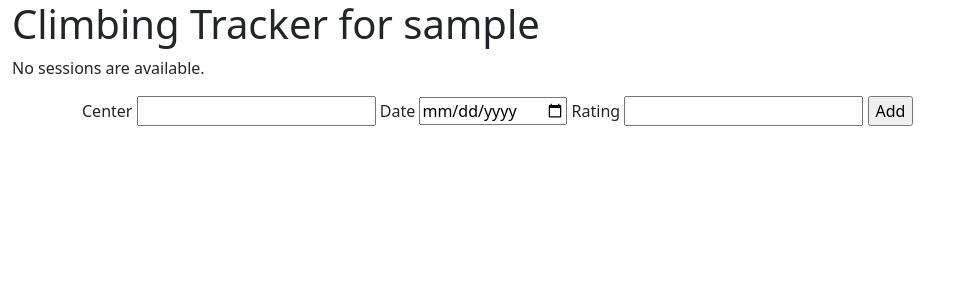
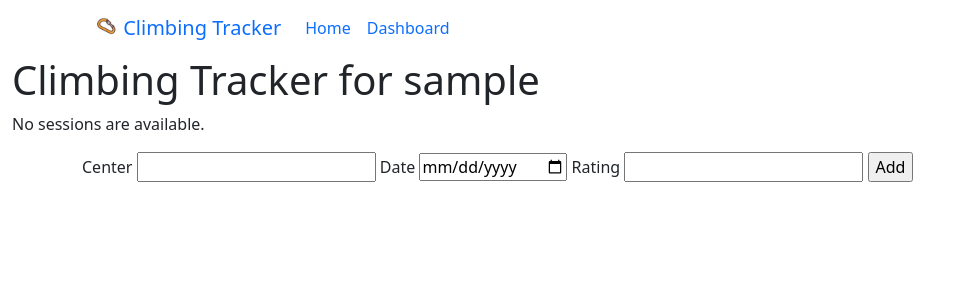
Before and after one commit to Radami/climbing_tracker, a Django app: page /journal/ in a window 1280 px wide. Shown: the top 300 px of the page, without its empty margins (0-963 px from the left). Run offline with Django 3.2, Linux system fonts and the light colour scheme; the visitor is signed in with stand-in values (Sample User, id 1); data that the repository does not hold is empty.

Commit message:
Added navigation menu and refactored in base template

```diff
--- a/climbing_tracker/settings.py
+++ b/climbing_tracker/settings.py
@@ -26,8 +26,7 @@ SECRET_KEY = '_ql^+60vzxg%8eku@a&xtot#7t^u0si@&(0)^s)=16nad-#$t9'
 # SECURITY WARNING: don't run with debug turned on in production!
 DEBUG = True
 
-ALLOWED_HOSTS = ['127.0.0.1',
-                 'whispering-plateau-54906.herokuapp.com']
+ALLOWED_HOSTS = ['127.0.0.1']
 
 
 # Application definition
@@ -82,7 +81,7 @@ DATABASES = {
     'default': {
         'ENGINE': 'django.db.backends.postgresql_psycopg2',
         'NAME': 'climbing_tracker',
-        'USER': 'climbing_tracker',
+        'USER': 'radu',
         'PASSWORD': '1234',
         'HOST': 'localhost',
         'PORT': ''
--- /dev/null
+++ b/journal/templates/journal/base.html
@@ -0,0 +1,45 @@
+<!DOCTYPE html>
+<html lang="en">
+    {% load static %}
+
+    <head>
+        <!-- Required meta tags -->
+        <meta charset="utf-8">
+        <meta name="viewport" content="width=device-width, initial-scale=1">
+        <!-- Bootstrap CSS -->
+        <link href="https://cdn.jsdelivr.net/npm/bootstrap@5.0.0-beta1/dist/css/bootstrap.min.css" rel="stylesheet" integrity="sha384-giJF6kkoqNQ00vy+HMDP7azOuL0xtbfIcaT9wjKHr8RbDVddVHyTfAAsrekwKmP1" crossorigin="anonymous">
+        <!-- JQuery -->
+        <script src="https://code.jquery.com/jquery-3.5.1.min.js"></script>
+        <!-- Internal CSS -->
+        <link rel="stylesheet" type="text/css" href="{% static 'journal/style.css' %}">
+        <title>Climbing Tracker</title>
+    </head>
+
+    <main>
+        {% block menubar %}
+        <div class="container-md">
+            <nav class="navbar navbar-expand-md bg-body-tertiary">
+                <div class="container-fluid">
+                    <a class="navbar-brand" href="#">
+                        <img src="{% static 'journal/images/carabiner.png' %}" alt="Logo" width="24" height="24" class="d-inline-block align-text-top">
+                        Climbing Tracker
+                    </a>
+                <div class="collapse navbar-collapse" id="navbarNav">
+                    <ul class="navbar-nav">
+                    <li class="nav-item">
+                        <a class="nav-link active" aria-current="page" href="{% url 'journal:index' %}">Home</a>
+                    </li>
+                    <li class="nav-item">
+                        <a class="nav-link active" aria-current="page" href="#">Dashboard</a>
+                    </li>
+                    </ul>
+                </div>
+                </div>
+            </nav>
+        </div>
+        {% endblock %}
+
+        {% block content %}
+        {% endblock %}
+    </main>
+</html>
--- a/journal/templates/journal/index.html
+++ b/journal/templates/journal/index.html
@@ -1,27 +1,5 @@
-<!DOCTYPE html>
-<html lang="en">
-    {% load static %}
-
-
-    <head>
-        <!-- Required meta tags -->
-        <meta charset="utf-8">
-        <meta name="viewport" content="width=device-width, initial-scale=1">
-        <!-- Bootstrap CSS -->
-        <link href="https://cdn.jsdelivr.net/npm/bootstrap@5.0.0-beta1/dist/css/bootstrap.min.css" rel="stylesheet" integrity="sha384-giJF6kkoqNQ00vy+HMDP7azOuL0xtbfIcaT9wjKHr8RbDVddVHyTfAAsrekwKmP1" crossorigin="anonymous">
-        <!-- JQuery -->
-        <script src="https://code.jquery.com/jquery-3.5.1.min.js"></script>
-        <!-- Internal CSS -->
-        <link rel="stylesheet" type="text/css" href="{% static 'journal/style.css' %}">
-        <title>Climbing Tracker</title>
-    </head>
-
-    <body>
-         <!-- Option 1: Bootstrap Bundle with Popper -->
-        <script src="https://cdn.jsdelivr.net/npm/bootstrap@5.0.0-beta1/dist/js/bootstrap.bundle.min.js" integrity="sha384-ygbV9kiqUc6oa4msXn9868pTtWMgiQaeYH7/t7LECLbyPA2x65Kgf80OJFdroafW" crossorigin="anonymous"></script>
-
-
-        <main>
+{% extends "journal/base.html" %}
+{% block content %}
     <div class="container-fluid">
         <h1>Climbing Tracker for {{user}}</h1>
         {% if latest_sessions %}
@@ -63,6 +41,4 @@
         <input type="submit" value="Add">
     </form>
     </div>
-        </main>
-    </body>
-</html>
+{% endblock %}
```
Also changed, not shown: journal/templates/journal/detail.html (+3 -22 lines), journal/static/journal/images/carabiner.png (added). Lines whose indentation alone changed are shown as unchanged.
